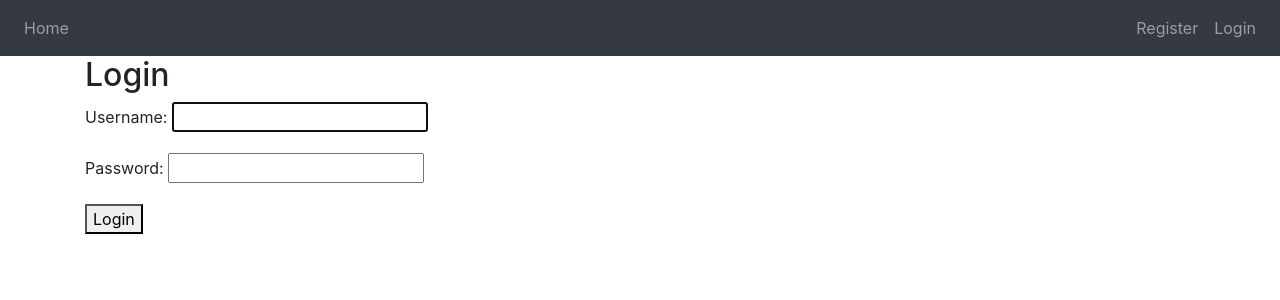
After one commit to NazhanH/Assignment1-DatabaseSec, a Django app: page /login/ in a window 1280 px wide. The commit adds this page. Shown: the top 300 px of the page. Run offline with Django 5.2, Linux system fonts and the light colour scheme; some libraries are stand-ins or nearby versions.

Commit message:
Squashed commit of the following:
commit 7d94bdedc96c7b932e54fb5b3a68e9448e219b7b
Author: SyedDanial <123750846+SyedDanialImtiaz@users.noreply.github.com>
Date:   Mon May 6 22:33:29 2024 +0800

    add login/register

commit 4617f8c1c9ba259b40f768ba1b81ad3c8d7e8d09
Author: SyedDanial <123750846+SyedDanialImtiaz@users.noreply.github.com>
Date:   Mon May 6 13:14:00 2024 +0800

    delete pages

```diff
--- a/src/LibraryManagementSystem/urls.py
+++ b/src/LibraryManagementSystem/urls.py
@@ -17,9 +17,13 @@ Including another URLconf
 from django.contrib import admin
 from django.urls import path
 
-from book.views import home
+from book import views
 
 urlpatterns = [
     path('admin/', admin.site.urls),
-    path('', home),
+    path('', views.home, name='home'),
+    path('register/', views.register, name='register'),
+    path('login/', views.login, name='login'),
+    path('logout/', views.logout, name='logout'),
+
 ]
--- a/src/book/views.py
+++ b/src/book/views.py
@@ -1,5 +1,34 @@
-from django.shortcuts import render
+from django.shortcuts import render,  redirect
+from django.contrib.auth.forms import UserCreationForm, AuthenticationForm
+from django.contrib.auth import login as auth_login
+from django.contrib.auth import logout as auth_logout
 
 # Create your views here.
 def home(request, *args, **kwargs):
     return render(request, 'home.html')
+
+def register(request):
+    if request.method == 'POST':
+        form = UserCreationForm(request.POST)
+        if form.is_valid():
+            user = form.save()
+            auth_login(request, user)
+            return redirect('home')
+    else:
+        form = UserCreationForm()
+    return render(request, 'register.html', {'form': form})
+
+def login(request):
+    if request.method == 'POST':
+        form = AuthenticationForm(data=request.POST)
+        if form.is_valid():
+            user = form.get_user()
+            auth_login(request, user)
+            return redirect('home')
+    else:
+        form = AuthenticationForm()
+    return render(request, 'login.html', {'form': form})
+
+def logout(request):
+    auth_logout(request)
+    return redirect('home')
--- a/src/templates/base.html
+++ b/src/templates/base.html
@@ -69,7 +69,7 @@
     </style>
 
 
-    <title>{% block title %}Home{% endblock %}</title>
+    <title>{% block title %}LMS{% endblock %}</title>
   </head>
   <body>
     <nav class="navbar navbar-expand-lg navbar-dark bg-dark">
@@ -82,8 +82,23 @@
         <span class="navbar-toggler-icon"></span>
       </button>
       <div class="collapse navbar-collapse" id="navbar">
-        <div class="navbar-nav">
+        <div class="navbar-nav mr-auto">
           <a class="nav-item nav-link" id="home" href="/">Home</a>
+        </div>
+        <div class="navbar-nav ml-auto">
+          {% if user.is_authenticated %}
+          <div class="nav-item dropdown">
+            <a class="nav-link dropdown-toggle" href="#" id="userDropdown" role="button" data-toggle="dropdown" aria-haspopup="true" aria-expanded="false">
+              {{ user.username }}
+            </a>
+            <div class="dropdown-menu" aria-labelledby="userDropdown">
+              <a class="dropdown-item" href="{% url 'logout' %}">Logout</a>
+            </div>
+          </div>
+          {% else %}
+          <a class="nav-item nav-link" href="{% url 'register' %}">Register</a>
+          <a class="nav-item nav-link" href="{% url 'login' %}">Login</a>
+          {% endif %}
         </div>
       </div>
     </nav>
--- /dev/null
+++ b/src/templates/login.html
@@ -0,0 +1,10 @@
+{% extends 'base.html' %}
+
+{% block content %}
+    <h2>Login</h2>
+    <form method="post">
+        {% csrf_token %}
+        {{ form.as_p }}
+        <button type="submit">Login</button>
+    </form>
+{% endblock %}
```
Also changed, not shown: src/templates/home.html (+8 -3 lines), src/templates/register.html (added, +10 -0 lines).
